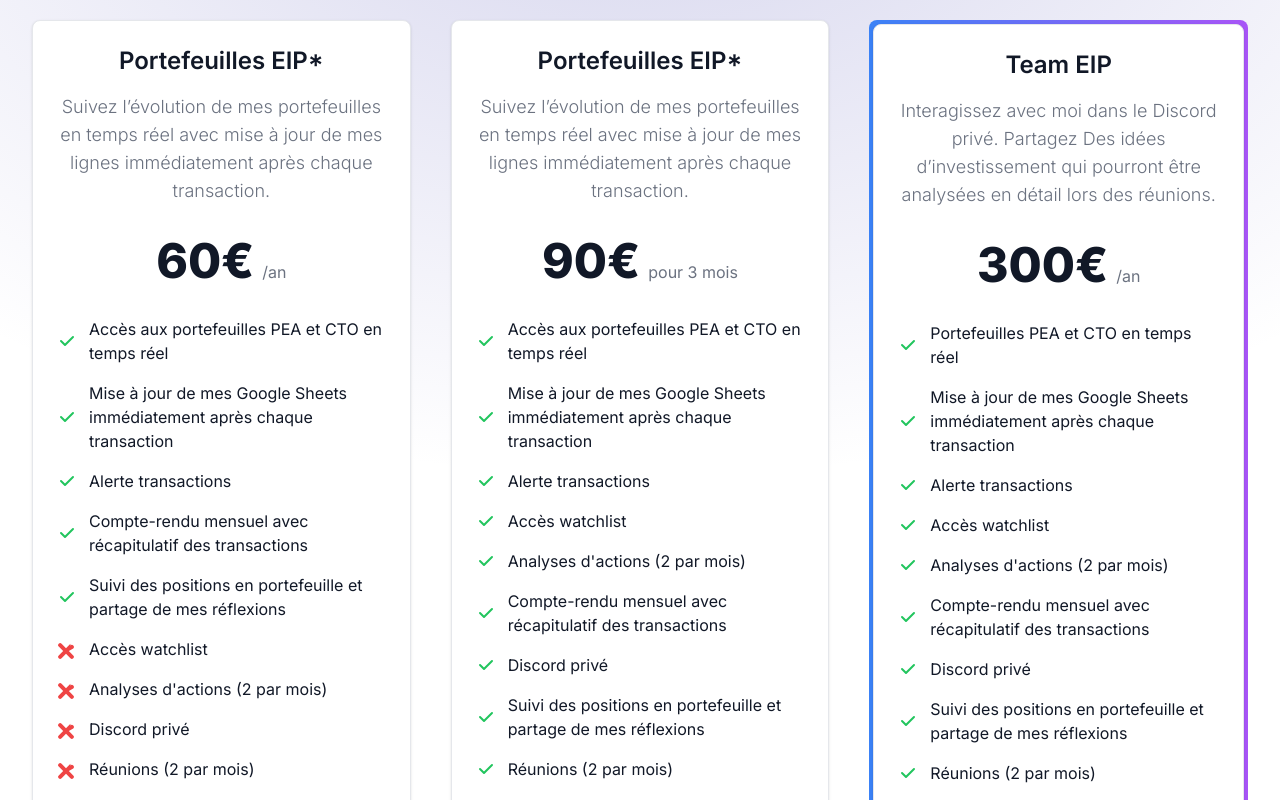
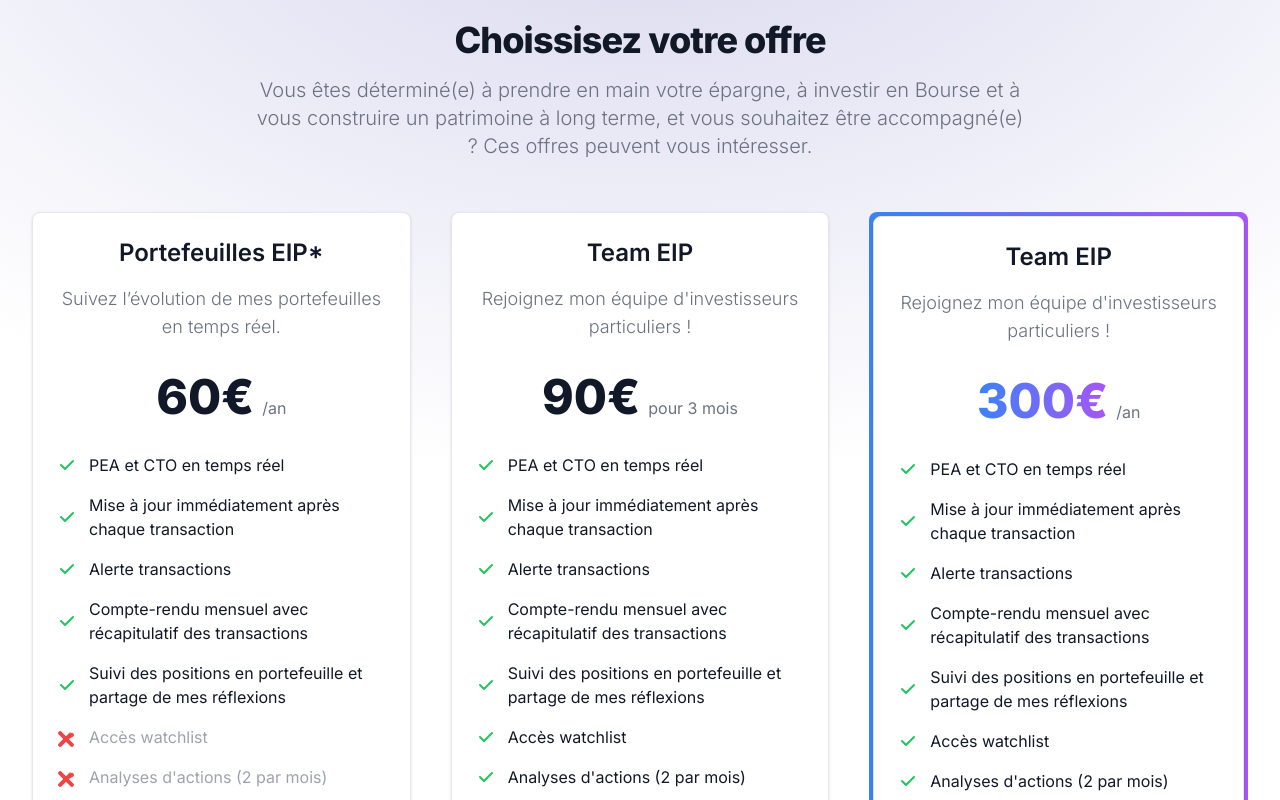
Before and after one commit to EtiamSani/PortfolioMonitor-Front-end, a Next.js app: page /pricing in a window 1280 px wide. Shown: the top 800 px of the page. Built offline with nearby package versions, Linux system fonts and the light colour scheme.

Commit message:
payment page, payement component & styling

```diff
--- a/app/pricing/page.tsx
+++ b/app/pricing/page.tsx
@@ -5,12 +5,12 @@ const page = () => {
     const priceCardsData = [
         {
             title: 'Portefeuilles EIP*',
-            description: 'Suivez l’évolution de mes portefeuilles en temps réel avec mise à jour de mes lignes immédiatement après chaque transaction.',
+            description: 'Suivez l’évolution de mes portefeuilles en temps réel.',
             price: '60€',
             temporality: '/an',
             items: [
-                'Accès aux portefeuilles PEA et CTO en temps réel',
-                'Mise à jour de mes Google Sheets immédiatement après chaque transaction',
+                'PEA et CTO en temps réel',
+                'Mise à jour immédiatement après chaque transaction',
                 'Alerte transactions ',
                 'Compte-rendu mensuel avec récapitulatif des transactions ',
                 'Suivi des positions en portefeuille et partage de mes réflexions ',
@@ -21,51 +21,58 @@ const page = () => {
                 'Discord privé',
                 'Réunions (2 par mois)'
             ],
-            buttonTexts: 'Accèdez à mes portefeuilles'
-
-        },
-        {
-            title: 'Portefeuilles EIP*',
-            description: 'Suivez l’évolution de mes portefeuilles en temps réel avec mise à jour de mes lignes immédiatement après chaque transaction.',
-            price: '90€',
-            temporality: 'pour 3 mois',
-            items: [
-                'Accès aux portefeuilles PEA et CTO en temps réel',
-                'Mise à jour de mes Google Sheets immédiatement après chaque transaction',
-                'Alerte transactions ',
-                'Accès watchlist',
-                'Analyses d\'actions (2 par mois)',
-                'Compte-rendu mensuel avec récapitulatif des transactions ',
-                'Discord privé',
-                'Suivi des positions en portefeuille et partage de mes réflexions ',
-                'Réunions (2 par mois)'
-            ],
-            buttonTexts: 'Rejoindre la Team'
+            buttonTexts: 'Accèdez à mes portefeuilles',
+            classNameForPrice:'mr-2 text-5xl font-extrabold '
 
         },
         {
             title: 'Team EIP',
-            description: 'Interagissez avec moi dans le Discord privé. Partagez Des idées d’investissement qui pourront être analysées en détail lors des réunions.',
+            description: 'Rejoignez mon équipe d\'investisseurs particuliers !',
+            price: '90€',
+            temporality: 'pour 3 mois',
+            items: [
+                'PEA et CTO en temps réel',
+                'Mise à jour immédiatement après chaque transaction',
+                'Alerte transactions',
+                'Compte-rendu mensuel avec récapitulatif des transactions ',
+                'Suivi des positions en portefeuille et partage de mes réflexions ',
+                'Accès watchlist',
+                'Analyses d\'actions (2 par mois)',
+                'Discord privé',
+                'Réunions (2 par mois)'
+            ],
+            buttonTexts: 'Rejoindre la Team',
+            classNameForPrice:'mr-2 text-5xl font-extrabold '
+
+        },
+        {
+            title: 'Team EIP',
+            description: 'Rejoignez mon équipe d\'investisseurs particuliers !',
             price: '300€',
             temporality: '/an',
             items: [
-                'Portefeuilles PEA et CTO en temps réel',
-                'Mise à jour de mes Google Sheets immédiatement après chaque transaction',
-                'Alerte transactions ',
+                'PEA et CTO en temps réel',
+                'Mise à jour immédiatement après chaque transaction',
+                'Alerte transactions',
+                'Compte-rendu mensuel avec récapitulatif des transactions ',
+                'Suivi des positions en portefeuille et partage de mes réflexions ',
                 'Accès watchlist',
                 'Analyses d\'actions (2 par mois)',
-                'Compte-rendu mensuel avec récapitulatif des transactions ',
                 'Discord privé',
-                'Suivi des positions en portefeuille et partage de mes réflexions ',
                 'Réunions (2 par mois)'
             ],
             cardBorderClassName:'flex flex-col p-1 mx-auto max-w-lg text-center text-gray-900 bg-white rounded-lg bg-gradient-to-r from-blue-500 to-purple-500',
-            buttonTexts: 'Rejoindre la Team'
+            buttonTexts: 'Rejoindre la Team',
+            classNameForPrice:'mr-2 text-5xl font-extrabold bg-gradient-to-r from-blue-500 to-purple-500 text-transparent bg-clip-text'
         },
     ];
   return (
     <div className="absolute top-0 left-0 flex items-center justify-center right-0 z-[-2] h-screen bg-white bg-[radial-gradient(ellipse_80%_80%_at_50%_-20%,rgba(120,119,198,0.3),rgba(255,255,255,0))]">
         <div className="mx-auto max-w-7xl px-4 sm:px-6 lg:px-8 flex flex-col items-center h-screen md:mt-10"> {/* Ajout d'une largeur maximale */}
+                <div className="mx-auto max-w-screen-md text-center mb-8 lg:mb-8">
+                <h2 className="mb-4 text-4xl tracking-tight font-extrabold text-gray-900 dark:text-white">Choissisez votre offre</h2>
+                <p className="mb-5 font-light text-gray-500 sm:text-xl dark:text-gray-400">Vous êtes déterminé(e) à prendre en main votre épargne, à investir en Bourse et à vous construire un patrimoine à long terme, et vous souhaitez être accompagné(e) ? Ces offres peuvent vous intéresser.</p>
+                </div>
             <div className="sm:grid sm:grid-cols-1 md:grid-cols-2 lg:grid-cols-3 sm:gap-6 xl:gap-10 lg:space-y-0 ">
                 {priceCardsData.map((cardData, index) => (
                     <div key={index} className="mb-8 ">
@@ -79,6 +86,8 @@ const page = () => {
                         temporality={cardData.temporality}
                         cardBorderClassName={cardData.cardBorderClassName}
                         buttonTexts={cardData.buttonTexts}
+                        classNameForPrice={cardData.classNameForPrice}
+
                     />
                     </div>
                 ))}
--- a/components/pricing/PriceCard.tsx
+++ b/components/pricing/PriceCard.tsx
@@ -2,7 +2,7 @@ import React from 'react';
 import { Card } from '../ui/card';
 import { Button } from '@/components/ui/button';
 
-const PriceCard = ({ title, description, price, items, temporality, itemsNotInTheOffer, cardBorderClassName, buttonTexts }:any) => {
+const PriceCard = ({ title, description, price, items, temporality, itemsNotInTheOffer, cardBorderClassName, buttonTexts, classNameForPrice }:any) => {
     return (
 
         <div className={cardBorderClassName}>
@@ -10,7 +10,7 @@ const PriceCard = ({ title, description, price, items, temporality, itemsNotInTh
             <h3 className="mb-4 text-2xl font-semibold">{title}</h3>
             <p className="font-light text-gray-500 sm:text-lg dark:text-gray-400">{description}</p>
             <div className="flex justify-center items-baseline my-8">
-                <span className="mr-2 text-5xl font-extrabold">{price}</span>
+                <span className={classNameForPrice}>{price}</span>
                 <span className="text-gray-500 dark:text-gray-400">{temporality}</span>
             </div>
             {/* List */}
@@ -26,7 +26,7 @@ const PriceCard = ({ title, description, price, items, temporality, itemsNotInTh
                     <li key={index} className="flex items-center space-x-3">
                         {/* Croix */}
                         <svg className="flex-shrink-0 w-5 h-5 text-red-500 dark:text-red-400" fill="currentColor" viewBox="0 0 20 20" xmlns="http://www.w3.org/2000/svg"><path fillRule="evenodd" d="M13.414 6.586a2 2 0 112.828 2.828L11.828 12l4.414 4.414a2 2 0 11-2.828 2.828L9 14.828l-4.414 4.414a2 2 0 11-2.828-2.828L6.172 12 1.758 7.586a2 2 0 112.828-2.828L9 9.172l4.414-4.414z" clipRule="evenodd"></path></svg>
-                        <span>{itemNotInTheOffer}</span>
+                        <span className='text-gray-400'>{itemNotInTheOffer}</span>
                     </li>
                 ))}
             </ul>
```
